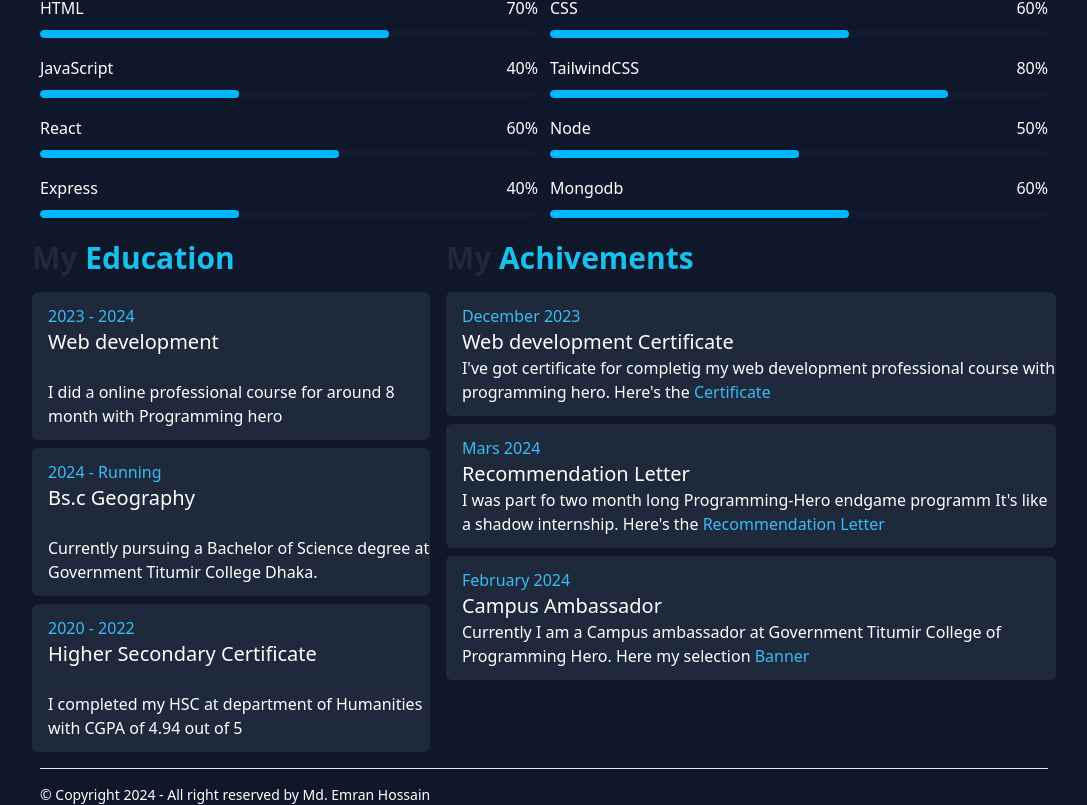
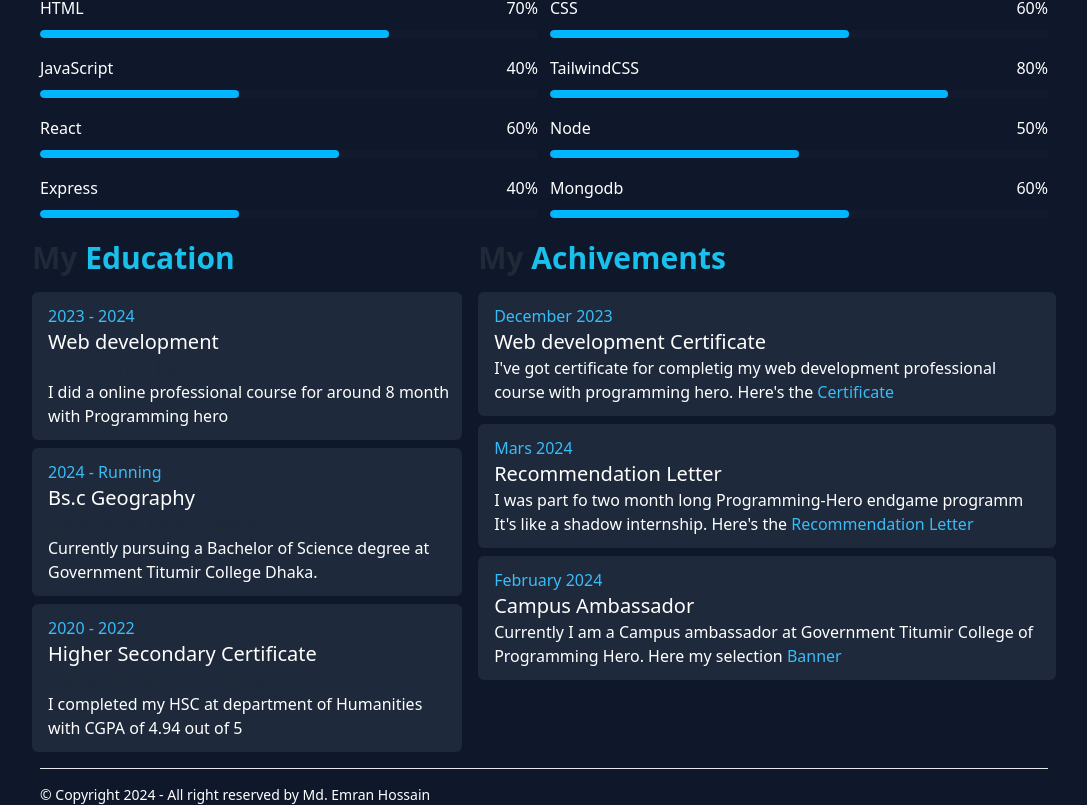
Before and after one commit to Emranhossainshuvo/elite, a React (Vite) app: page / in a window 1280 px wide. Shown: the part 1021-1826 px from the top of the page, without its empty margins (96-1183 px from the left). Built offline with nearby package versions, Linux system fonts and the light colour scheme.

Commit message:
fixed some responsiveness issues

```diff
--- a/src/Components/Achivements/Achivements.jsx
+++ b/src/Components/Achivements/Achivements.jsx
@@ -2,7 +2,7 @@
 const Achivements = () => {
     return (
         <>
-            <div className="mx-auto">
+            <div>
 
                 <h2 className="text-3xl my-4 font-semibold ">
                     My <span className="text-[#1AC0EC]">Achivements</span>{" "}
@@ -12,12 +12,12 @@ const Achivements = () => {
                     <p className="text-[#38BDF8]">December 2023</p>
                     <h3 className="text-xl text-white font-medium">Web development Certificate</h3>
 
-                    <p className="text-base text-white">I&apos;ve got certificate for completig my web development professional course with programming hero. Here&apos;s the <span className="text-[#38BDF8] "><a href="/public/certificate.pdf" download>Certificate</a></span></p>
+                    <p className="text-base text-white">I&apos;ve got certificate for completig my web development professional <br /> course with programming hero. Here&apos;s the <span className="text-[#38BDF8] "><a href="/public/certificate.pdf" download>Certificate</a></span></p>
                 </div>
                 <div className="bg-[#1E293B] mb-2 ps-4 rounded-md py-3">
                     <p className="text-[#38BDF8]">Mars 2024</p>
                     <h3 className="text-xl text-white font-medium">Recommendation Letter</h3>
-                    <p className="text-base text-white">I was part fo two month long Programming-Hero endgame programm It&apos;s like a shadow internship. Here&apos;s the <a className="text-[#38BDF8]" href="/public/Md. Emran Hossain.pdf" download>Recommendation Letter</a> </p>
+                    <p className="text-base text-white">I was part fo two month long Programming-Hero endgame programm <br /> It&apos;s like a shadow internship. Here&apos;s the <a className="text-[#38BDF8]" href="/public/Md. Emran Hossain.pdf" download>Recommendation Letter</a> </p>
                 </div>
                 <div className="bg-[#1E293B] mb-2 ps-4 rounded-md py-3">
                     <p className="text-[#38BDF8]">February 2024</p>
--- a/src/Components/Education/Education.jsx
+++ b/src/Components/Education/Education.jsx
@@ -2,25 +2,25 @@
 const Education = () => {
     return (
         <>
-            <div className="mx-auto">
+            <div>
 
                 <h2 className="text-3xl my-4 font-semibold ">
                     My <span className="text-[#1AC0EC]">Education</span>{" "}
                 </h2>
 
-                <div className="bg-[#1E293B] mb-2 ps-4 rounded-md py-3">
+                <div className="bg-[#1E293B] mb-2 ps-4 pe-1 rounded-md py-3">
                     <p className="text-[#38BDF8]">2023 - 2024</p>
                     <h3 className="text-xl text-white font-medium">Web development</h3>
                     <p className="font-extralight"><a target="_blank" href="https://web.programming-hero.com/">Programmine Hero</a></p>
                     <p className="text-base text-white">I did a  online professional course for around 8 month with Programming hero</p>
                 </div>
-                <div className="bg-[#1E293B] mb-2 ps-4 rounded-md py-3">
+                <div className="bg-[#1E293B] mb-2 ps-4 pe-1 rounded-md py-3">
                     <p className="text-[#38BDF8]">2024 - Running</p>
                     <h3 className="text-xl text-white font-medium">Bs.c Geography</h3>
                     <p className="font-extralight"><a href="https://titumircollege.gov.bd/">Government Titumir College</a></p>
                     <p className="text-base text-white">Currently pursuing a Bachelor of Science degree at Government Titumir College Dhaka.</p>
                 </div>
-                <div className="bg-[#1E293B] ps-4 rounded-md py-3">
+                <div className="bg-[#1E293B] ps-4 pe-1 rounded-md py-3">
                     <p className="text-[#38BDF8]">2020 - 2022</p>
                     <h3 className="text-xl text-white font-medium">Higher Secondary Certificate</h3>
                     <p className="font-extralight"><a href="https://hmgovcollege.com/">Hajiganj Model Govt. College</a></p>
```
